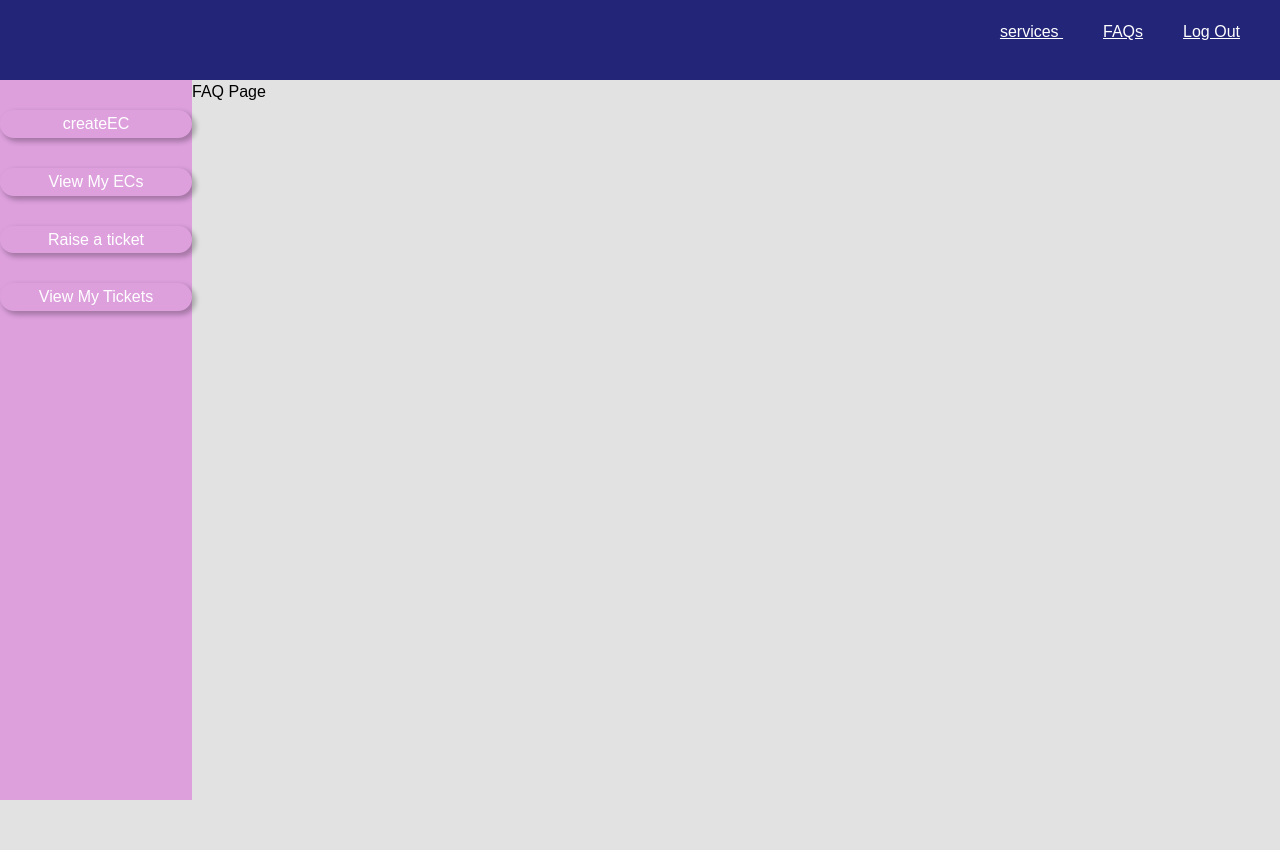
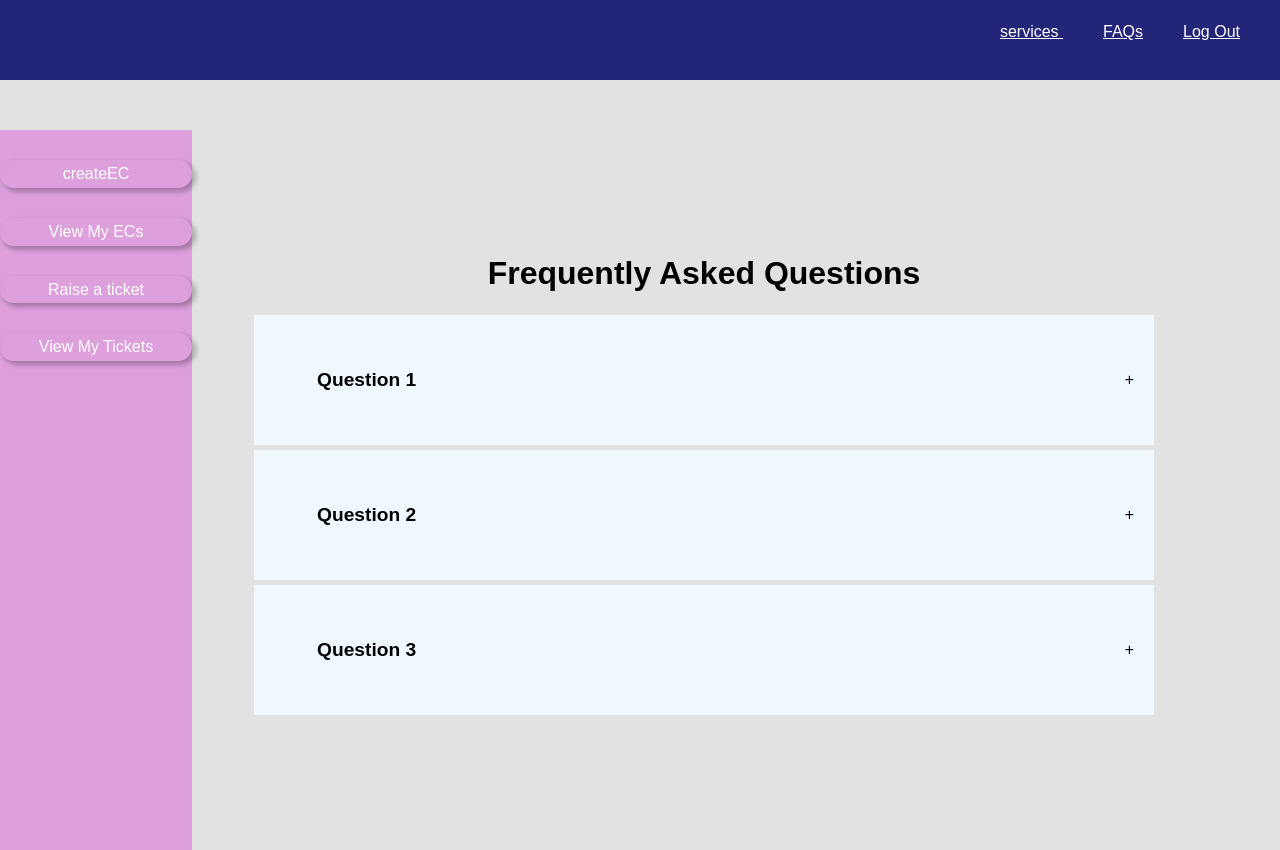
Before and after one commit to darenagos/segroup-eecsSystem, a React (Create React App) app in the folder eecs-system/: page /student-Homepage/faq-page in a window 1280 px wide. Before the commit the page ends 800 px from the top, so only its background shows below. Built offline with nearby package versions, Linux system fonts and the light colour scheme.

Commit message:
created FAQ

```diff
--- a/eecs-system/src/Components/Non User Specific Components/FAQs/Faqs.css
+++ b/eecs-system/src/Components/Non User Specific Components/FAQs/Faqs.css
@@ -1 +1,43 @@
-#asdg{}
+.wrapper{
+    display: flex;
+    height: 90vh;
+    width: 80vw;
+    justify-content: center;
+    align-items: center;
+    margin-top: 50px;
+}
+
+.header {
+    margin-bottom: 30px;
+}
+
+.accordion{
+    width: 900px;
+}
+
+.item{
+    background-color: aliceblue;
+    margin-bottom: 5px;
+    padding: 10px 20px;
+}
+
+.title{
+    color: rgb(0, 0, 0);
+    display: flex;
+    justify-content: space-between;
+    align-items: center;
+    cursor: pointer;
+}
+
+.content{
+    color: gray;
+    max-height:0px ;
+    overflow: hidden;
+    transition: all 0.5s cubic-bezier(0,1,0,1);
+}
+
+.content.show{
+    height:auto;
+    max-height:9999px ;
+    transition: all 0.5s cubic-bezier(1,0,1,0);
+}
--- a/eecs-system/src/Components/Non User Specific Components/FAQs/Faqs.js
+++ b/eecs-system/src/Components/Non User Specific Components/FAQs/Faqs.js
@@ -1,10 +1,49 @@
 import React from "react";
-
+import { useState } from "react";
+import "./Faqs.css";
 
 function Faqs() {
+
+  const [selected, setSelected] = useState(null);
+
+  const toggle = (i) =>{
+    if(selected === i){
+      return setSelected(null);
+    }
+    setSelected(i);
+  }
+
+  const data = [
+    {
+      Question: "Question 1",
+      Answer: "Lorem ipsum dolor sit amet, consectetur adipiscing elit. Suspendisse vulputate pellentesque suscipit. Proin a nisi id nisl dignissim pharetra eu ut eros. Sed cursus nisi arcu, ac imperdiet sem auctor in. Proin sed lacus ac diam molestie commodo. Donec eget quam vitae mauris facilisis vehicula. Integer ullamcorper ligula at augue molestie, molestie tempor nibh molestie. Mauris aliquet felis elit, at accumsan tellus maximus eget.",
+    },
+    {
+      Question: "Question 2",
+      Answer: "Lorem ipsum dolor sit amet, consectetur adipiscing elit. Suspendisse vulputate pellentesque suscipit. Proin a nisi id nisl dignissim pharetra eu ut eros. Sed cursus nisi arcu, ac imperdiet sem auctor in. Proin sed lacus ac diam molestie commodo. Donec eget quam vitae mauris facilisis vehicula. Integer ullamcorper ligula at augue molestie, molestie tempor nibh molestie. Mauris aliquet felis elit, at accumsan tellus maximus eget.",
+    },
+    {
+      Question: "Question 3",
+      Answer: "Lorem ipsum dolor sit amet, consectetur adipiscing elit. Suspendisse vulputate pellentesque suscipit. Proin a nisi id nisl dignissim pharetra eu ut eros. Sed cursus nisi arcu, ac imperdiet sem auctor in. Proin sed lacus ac diam molestie commodo. Donec eget quam vitae mauris facilisis vehicula. Integer ullamcorper ligula at augue molestie, molestie tempor nibh molestie. Mauris aliquet felis elit, at accumsan tellus maximus eget.",
+    },
+  ];
+
   return (
-    <div>
-      FAQ Page
+    <div className="wrapper">
+      <div className="accordion">
+        <h1 className="header">Frequently Asked Questions</h1>
+        {data.map((item, i) => (
+          <div className="item" key={i}>
+            <div className="title" onClick={() => toggle(i)}>
+              <h2>{item.Question}</h2>
+              <span>{selected === i ? '-' : '+'}</span>
+            </div>
+            <div className={selected === i ? 'content show' : 'content'}>
+              {item.Answer}
+            </div>
+          </div>
+        ))}
+      </div>
     </div>
   );
 }
```
